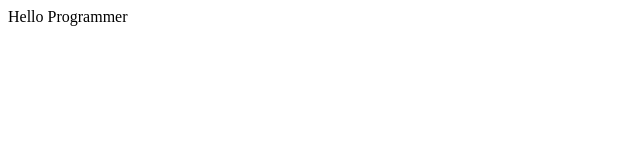
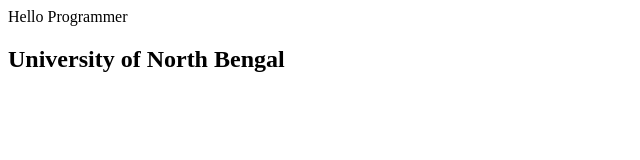
Before and after one commit to AkashSantra765/localf, a plain HTML site: page index.html in a window 1280 px wide. Shown: the whole page, without its empty margins (0-640 px from the left). Drawn offline with Linux system fonts and the light colour scheme.

Commit message:
add university name

```diff
--- a/index.html
+++ b/index.html
@@ -1 +1,2 @@
 <p>Hello Programmer</p>
+<h2> University of North Bengal</h2>
```
